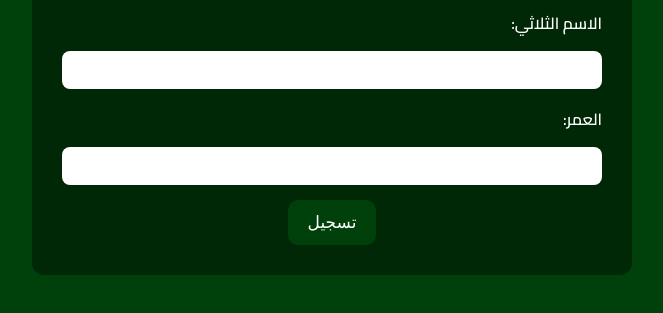
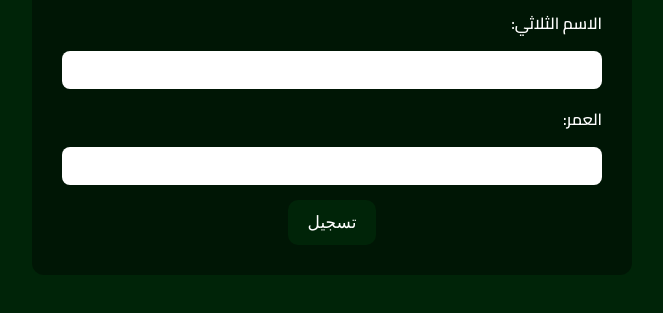
Before and after one commit to Armorx2/armorx, a plain HTML site: page index.html in a window 1280 px wide. Shown: the part 193-506 px from the top of the page, without its empty margins (308-971 px from the left). Drawn offline with Linux system fonts and the light colour scheme.

Commit message:
Update index.html

```diff
--- a/index.html
+++ b/index.html
@@ -7,7 +7,7 @@
 <link href="https://fonts.googleapis.com/css2?family=Cairo:wght@400;600&display=swap" rel="stylesheet">
 <style>
 :root{
-  --accent:#00400a;
+  --accent:#002408;
 }
 *{box-sizing:border-box;}
 body{
```
